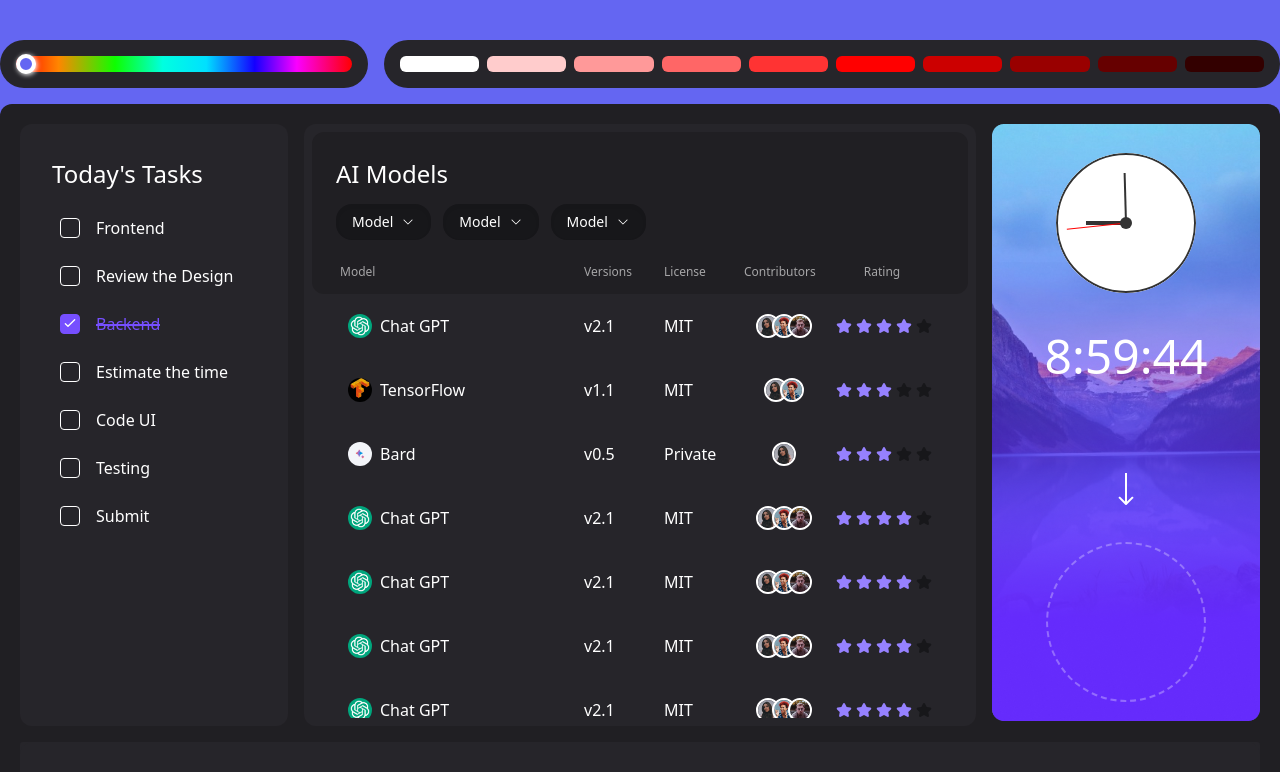
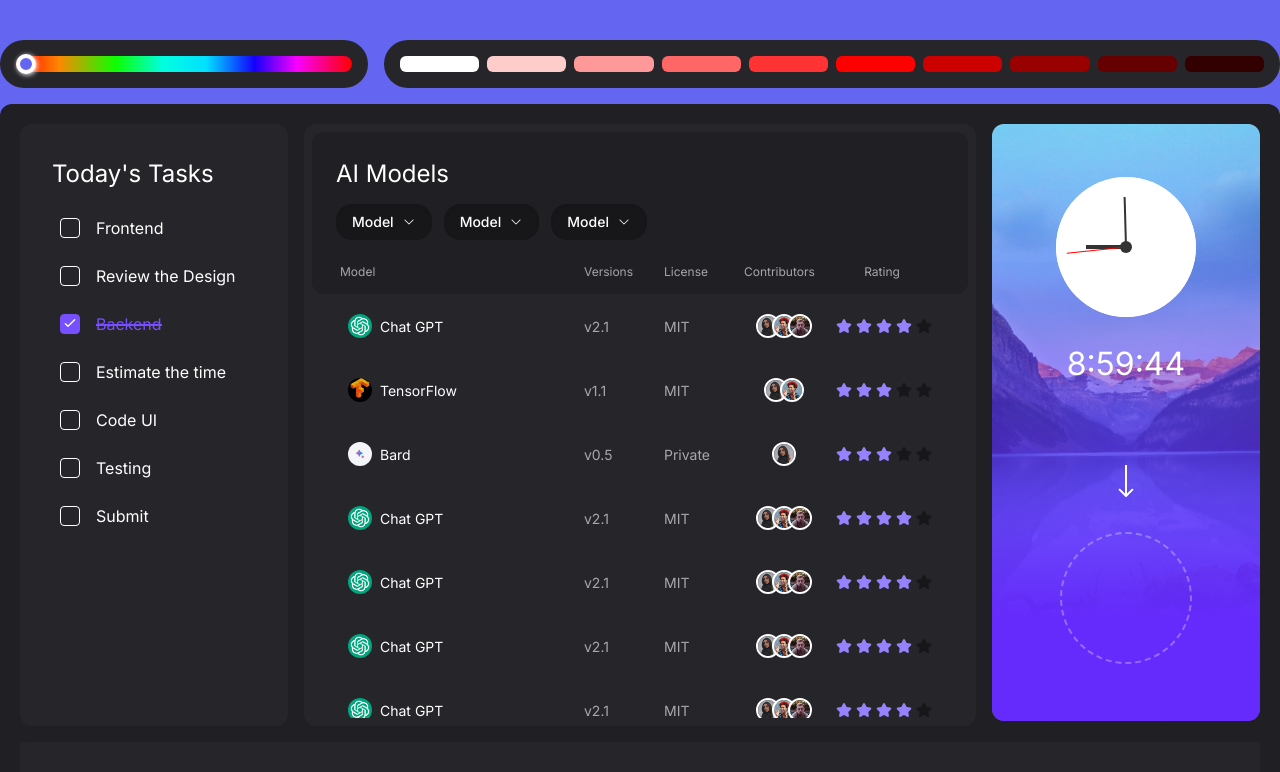
Before and after one commit to saurabhburade/ai-proto, a Next.js app: page / in a window 1280 px wide. Shown: the top 772 px of the page. Built offline with nearby package versions, Linux system fonts and the light colour scheme.

Commit message:
chore: refactor clock & model list

```diff
--- a/src/components/AnalogClock.tsx
+++ b/src/components/AnalogClock.tsx
@@ -14,7 +14,7 @@
   } = useClockTime();
   useEffect(() => {});
   return (
-    <div className="analog-clock  bg-white">
+    <div className="analog-clock  bg-white ">
       <div
         className="hand hour-hand"
         style={{ transform: `rotate(${hourDeg}deg)` }}
--- a/src/pages/index.tsx
+++ b/src/pages/index.tsx
@@ -2,11 +2,11 @@
 import { Inter } from "next/font/google";
 import AppView from "@/views/AppView/AppView";
 
-const inter = Inter({ subsets: ["latin"] });
+const inter = Inter({ subsets: ["latin"], display: "swap" });
 
 export default function Home() {
   return (
-    <main>
+    <main className={inter.className}>
       <AppView />
     </main>
   );
--- a/src/styles/globals.css
+++ b/src/styles/globals.css
@@ -141,7 +141,7 @@
 .analog-clock {
   width: 140px;
   height: 140px;
-  border: 2px solid #333;
+
   border-radius: 50%;
   position: relative;
 }
--- a/src/views/AppView/components/AIModelList.tsx
+++ b/src/views/AppView/components/AIModelList.tsx
@@ -23,7 +23,7 @@
       <div
         className={` ${
           isOpen ? "shadow-lg hover:rounded-t-xl " : ""
-        } w-full active:bg[#17171A] cursor-pointer px-[28px] py-[8px] hover:bg-[#201F23] cursor-pointer duration-[700ms] transition-all rounded-xl h-[64px] grid grid-cols-[244px_80px_80px_80px_116px] items-center`}
+        } w-full active:bg[#17171A] cursor-pointer px-[28px] py-[8px] text-[14px] hover:bg-[#201F23] cursor-pointer duration-[700ms] transition-all rounded-xl h-[64px] grid grid-cols-[244px_80px_80px_80px_116px] items-center`}
         onClick={toggleAccordion}
       >
         <div className="flex w-[244px] items-center">
@@ -36,8 +36,8 @@
           />
           <p>{model?.name}</p>
         </div>
-        <p className="w-[80px]">{model?.version} </p>
-        <p className="w-[80px]"> {model?.liscence} </p>
+        <p className="w-[80px] text-white/60">{model?.version} </p>
+        <p className="w-[80px] text-white/60"> {model?.liscence} </p>
         <div className="flex -space-x-2 rtl:space-x-reverse w-[80px] overflow-hidden justify-center">
           {model?.contributors?.length > 0 &&
             model?.contributors?.map((contributor) => {
--- a/src/views/AppView/components/DragAndDropContainer.tsx
+++ b/src/views/AppView/components/DragAndDropContainer.tsx
@@ -54,7 +54,7 @@
       style={{
         border: "2px dashed #FFFFFF4D",
       }}
-      className="w-[10em] h-[10em] rounded-full overflow-hidden bg-"
+      className="w-[132px] h-[132px] rounded-full overflow-hidden bg-"
     ></div>
   );
 };
@@ -69,7 +69,7 @@
 
   return (
     <div
-      className="h-[597px] relative top-0 grid grid-rows-4 justify-items-center items-center   p-[32px]"
+      className="h-[597px] relative top-0 grid grid-rows-4 justify-items-center items-center   p-[64px]"
       style={{
         backgroundImage: `url('/images/clock-gradient-bg.png'),  url('/images/clock-bg.png')`,
         backgroundRepeat: "no-repeat",
@@ -85,7 +85,14 @@
       <div>
         {!hasDropped && <DropArea onDrop={handleDrop} />}
         {hasDropped && (
-          <div>
+          <div
+            onClick={() => {
+              sethasDropped(false);
+            }}
+            onDragEnd={() => {
+              sethasDropped(false);
+            }}
+          >
             <DraggableItem id={1} name="Item 2" onDrop={handleDrop} />
           </div>
         )}
@@ -96,7 +103,7 @@
 const CurrentTime = () => {
   const { hours, minutes, seconds } = useClockTime();
   return (
-    <p className="text-5xl">
+    <p className="text-[32px] font-[400]">
       {" "}
       {hours}:{minutes}:{seconds}
     </p>
```
